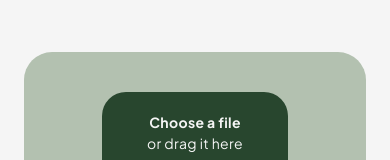
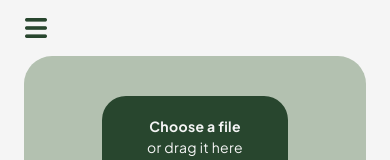
Before and after one commit to devinammar/flant, a React (Vite) app: page /searchbyimage in a window 390 px wide. Shown: the top 160 px of the page. Built offline with nearby package versions, Linux system fonts and the light colour scheme.

Commit message:
Sidebar component (Progress)

```diff
--- a/src/components/sidebar.css
+++ b/src/components/sidebar.css
@@ -1,14 +1,19 @@
 #hamburger {
   display: none;
   position: fixed;
-  top: 10px;
+  top: 16px;
   left: 24px;
   z-index: 1000;
   background: none;
   border: none;
-  font-size: 24px;
+  /* font-size: 24px; */
   cursor: pointer;
-  color: var(--primary-color);
+  /* color: var(--primary-color); */
+}
+
+#hamburger img {
+  width: 24px;
+  height: 24px;
 }
 
 #sidebar {
--- a/src/components/sidebar.jsx
+++ b/src/components/sidebar.jsx
@@ -9,8 +9,12 @@ export const Sidebar = () => {
 
   return (
     <>
+      {/* <button id="hamburger" onClick={() => setIsOpen(!isOpen)}>
+        ☰
+      </button> */}
+
       <button id="hamburger" onClick={() => setIsOpen(!isOpen)}>
-        ☰
+        <img src="/hamburgericon2.png" alt="menu" />
       </button>
 
       {isOpen && (
--- a/src/components/topbar.css
+++ b/src/components/topbar.css
@@ -41,6 +41,6 @@
         display: none;
 }
     #containertopbar {
-        height: 20px;
+        height: 24px;
 }
 }
--- a/src/pages/about.jsx
+++ b/src/pages/about.jsx
@@ -1,11 +1,13 @@
 import { Topbar } from '../components/topbar'
 import { Widebox1 } from '../components/widebox1'
+import { Sidebar } from '../components/sidebar'
 
 export const About = () => {
     return (
         <div className='grid'>
         <Topbar />
         <Widebox1 background="color1" search="off" cardsearch="off" appearance="off"/>
+        <Sidebar />
         </div>
     );
 };
--- a/src/pages/search.jsx
+++ b/src/pages/search.jsx
@@ -1,11 +1,13 @@
 import { Topbar } from '../components/topbar'
 import { Widebox1 } from '../components/widebox1'
+import { Sidebar } from '../components/sidebar'
 
 export const Search = () => {
     return (
         <div className='grid'>
         <Topbar />
         <Widebox1 background="color1" search="on" appearance="off"/>
+        <Sidebar />
         </div>
     );
 };
--- a/src/pages/searchbyimage.jsx
+++ b/src/pages/searchbyimage.jsx
@@ -1,11 +1,13 @@
 import { Topbar } from '../components/topbar'
 import { Widebox1 } from '../components/widebox1'
+import { Sidebar } from '../components/sidebar'
 
 export const Searchbyimage = () => {
     return (
         <div className='grid'>
         <Topbar />
         <Widebox1 background="color2" search="off" appearance="on"/>
+        <Sidebar />
         </div>
     );
 };
```
Also changed, not shown: public/hamburgericon.png (added), public/hamburgericon2.png (added).
